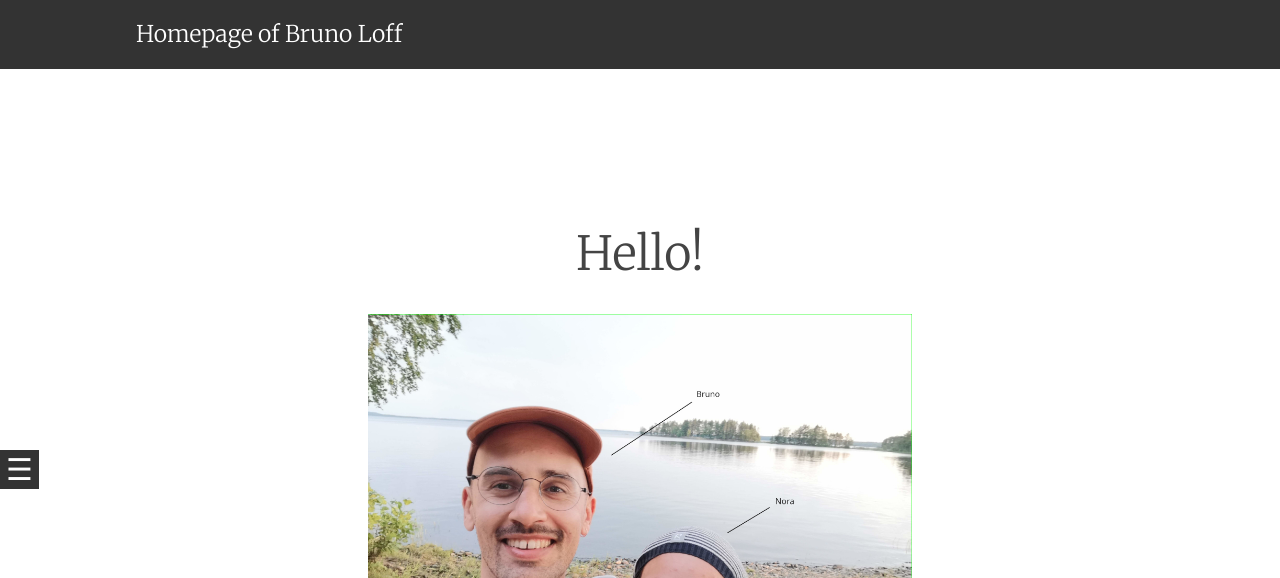
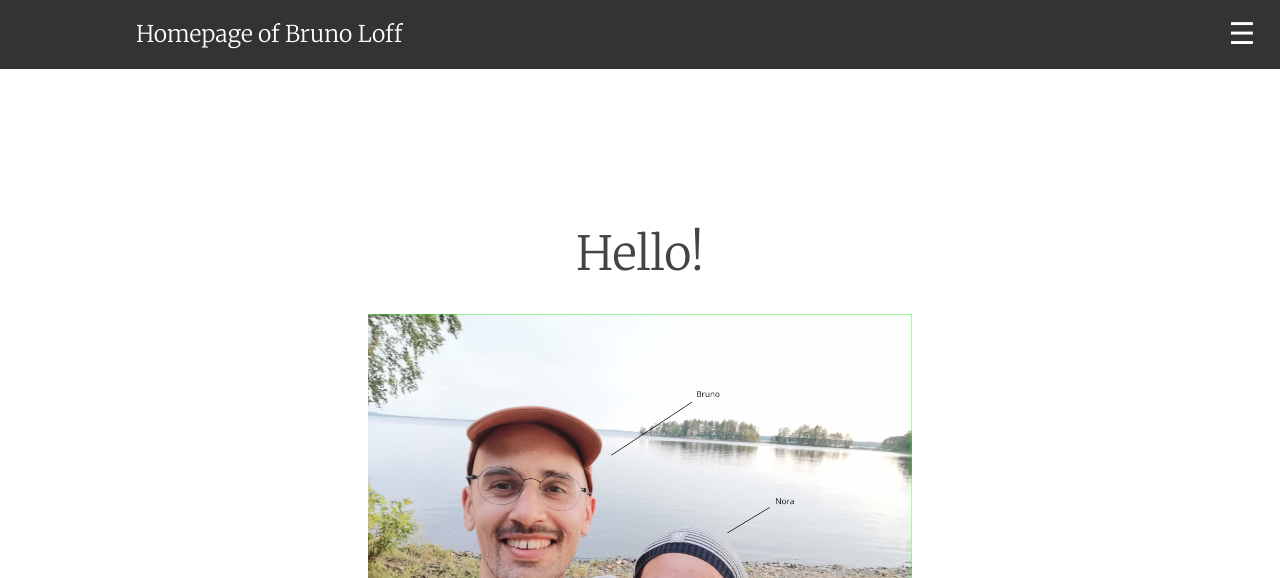
Before and after one commit to brunoloff/brunoloff.github.io, a Jekyll site: the page built from pages/home.html, in a window 1280 px wide. Shown: the top 578 px of the page. Built offline with Jekyll 4.4.1, drawn with Linux system fonts in a browser that asks for light colours; some web fonts are replaced.

Commit message:
Move website navigation to the top-right corner

```diff
--- a/assets/css/site.css
+++ b/assets/css/site.css
@@ -51,14 +51,14 @@ hr { border: 0; border-top: 1px solid #ddd; margin: 30px 0; }
 }
 
 .visually-hidden { position: absolute; width: 1px; height: 1px; overflow: hidden; clip-path: inset(50%); }
-.site-navigation { position: fixed; left: 0; top: 50%; z-index: 5; font-size: 16px; }
-.site-navigation summary { list-style: none; background: #333; color: #fff; width: 39px; height: 39px; text-align: center; cursor: pointer; font: 30px/39px sans-serif; }
+.site-navigation { position: fixed; right: 16px; top: 12px; z-index: 5; font-size: 16px; }
+.site-navigation summary { list-style: none; background: #333; color: #fff; width: 44px; height: 44px; text-align: center; cursor: pointer; font: 30px/44px sans-serif; }
 .site-navigation summary::-webkit-details-marker { display: none; }
-.site-navigation nav { background: #333; color: #fff; padding: 12px 20px; width: min(310px, 90vw); box-shadow: 2px 4px 12px #0002; }
+.site-navigation nav { position: absolute; right: 0; top: 54px; background: #333; color: #fff; padding: 12px 20px; width: min(310px, 90vw); box-shadow: 2px 4px 12px #0002; }
 .site-navigation nav a { display: block; padding: 10px 0; text-decoration: none; }
 .site-navigation nav a:hover { color: #fff; text-decoration: underline; }
 .wp-block-image figure { margin-bottom: 0; }
-@media (max-width: 800px) { .site-navigation { top: auto; bottom: 18px; } .site-navigation[open] { bottom: 18px; } }
+@media (max-width: 800px) { .site-header-wrapper { padding-right: 76px; } }
 
 /* Keep homepage presentation stable after rich text editor normalization. */
 .homepage .entry-content p:has(> a[href="/publications/"]) { text-align: center; font-size: 36px; line-height: 1.4; }
```
